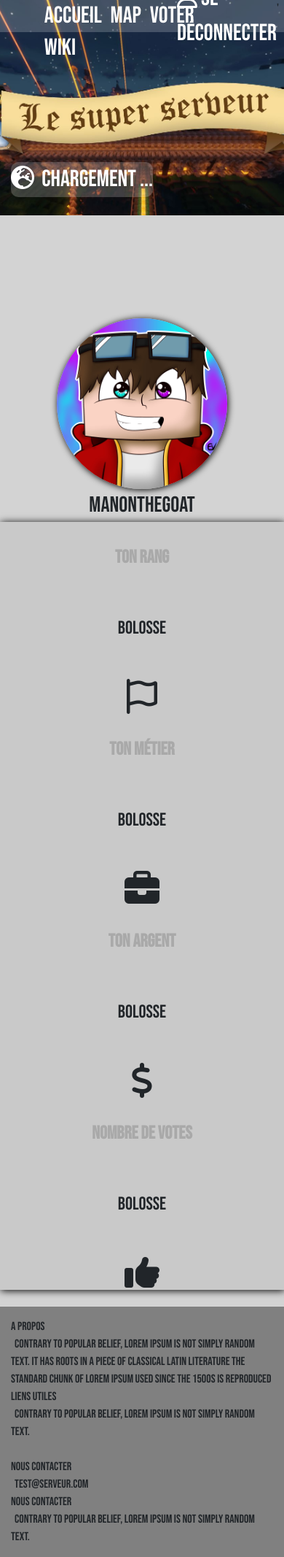
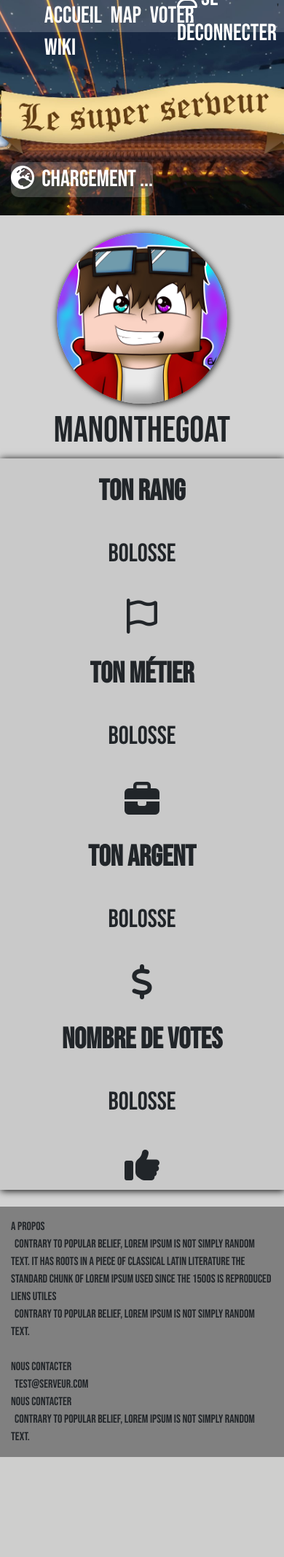
Before and after one commit to ManonRenoult/L-A-Craft, a PHP site: page /profil.php in a window 390 px wide. Shown: the whole page at 73% size. After the commit the page ends 1996 px from the top, so only its background shows below. Run offline with PHP 8.4, Linux system fonts and the light colour scheme; the visitor is signed in with stand-in values (Sample User, id 1); some libraries are stand-ins or nearby versions.

Commit message:
Add files via upload

```diff
--- a/css/style.css
+++ b/css/style.css
@@ -7,6 +7,8 @@ body {
     font-family:newPolice;
     background-color: lightgray;
 }
+
+/* Style menu/footer*/
 
 footer {
     background-color: grey;
@@ -195,6 +197,8 @@ footer {
     }
 }
 
+/* Style page connexion/inscription*/
+
 .connectCard {
     background-color: grey;
     border-radius : 10px;
@@ -229,6 +233,8 @@ footer {
     text-decoration: none;
     width: 100%;
 }
+
+/* Style page profil*/
 
 .divPhotoUser
 {
@@ -276,7 +282,6 @@ footer {
     float: left;
     font-size: 25px;
     padding: 30px;
-    color: darkgrey;
 }
 .divInfosUser{
     background-color: #c9c9c9;
@@ -287,3 +292,44 @@ footer {
 {
     padding-top: 20px ;
 }
+
+.photo{
+    width : 60%;
+    border-radius : 50%; box-shadow: 1px 1px 10px black;
+}
+@media screen and (max-width: 992px) {
+
+    .photoUser {
+        width: 100%;
+
+    }
+    .cardPhotoUser{
+        padding-top: 0px;
+        text-align: center;
+    }
+    .userName
+    {
+        text-align : center;
+        font-size: 50px;
+    }
+    .infos{
+        float: left;
+        font-size: 35px;
+        padding: 15px;
+    }
+
+    .userInfos
+    {
+        text-align: center;
+        vertical-align: center;
+        padding-bottom: 10px;
+    }
+
+    .infosTitle
+    {
+        font-weight: bold;
+        float: left;
+        font-size: 40px;
+        padding: 15px;
+    }
+}
--- a/profil.php
+++ b/profil.php
@@ -5,7 +5,7 @@
         <div class="col-lg-3 col-md-12 col-sm-12 divPhotoUser">
             <div class="cardPhotoUser">
                 <div class="photoUser">
-                    <img src="images/userPhoto.jpg" width=60% style="border-radius : 50%; box-shadow: 1px 1px 10px black;" >
+                    <img class ="photo" src="images/userPhoto.jpg"   >
                 </div>
                 <div class="userName">
                     ManonTheGoat
```
